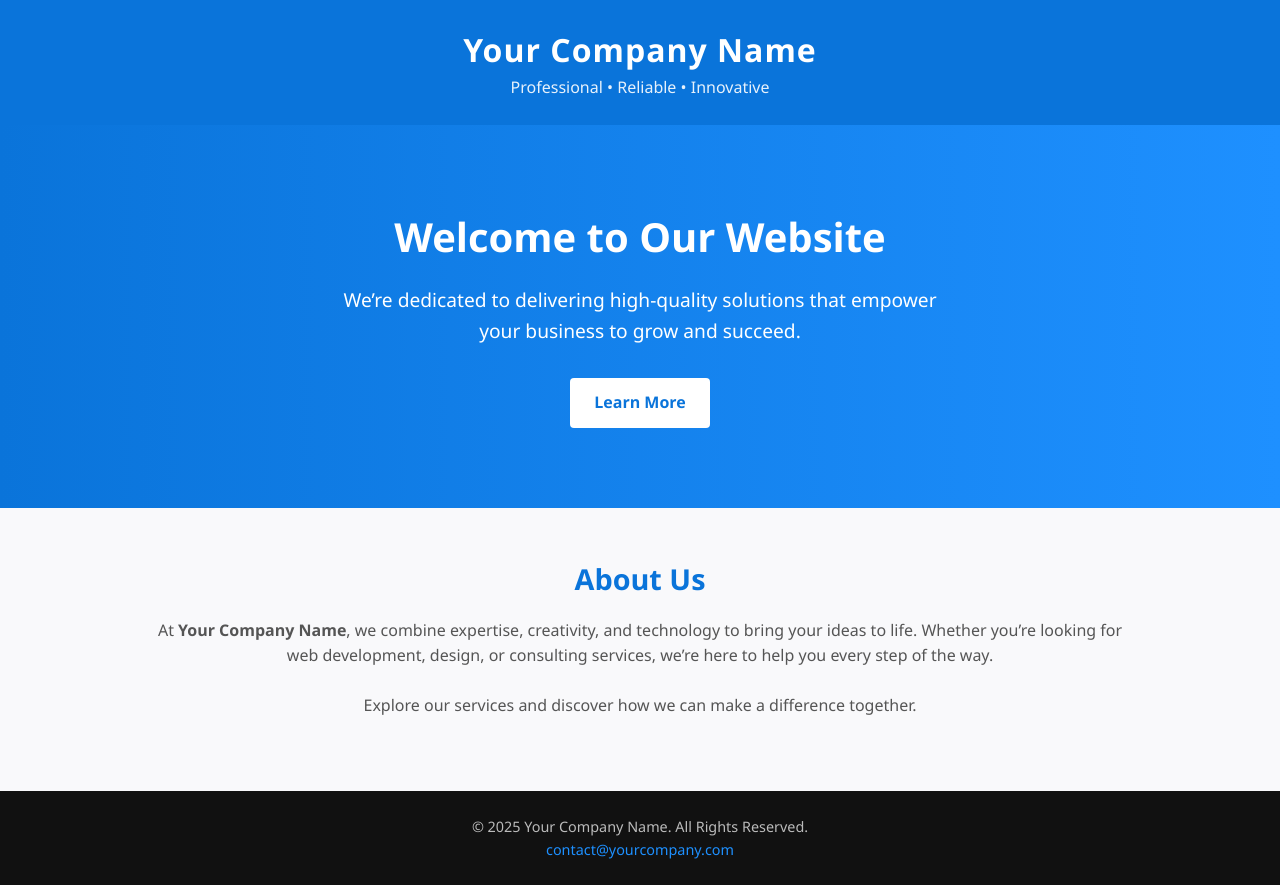
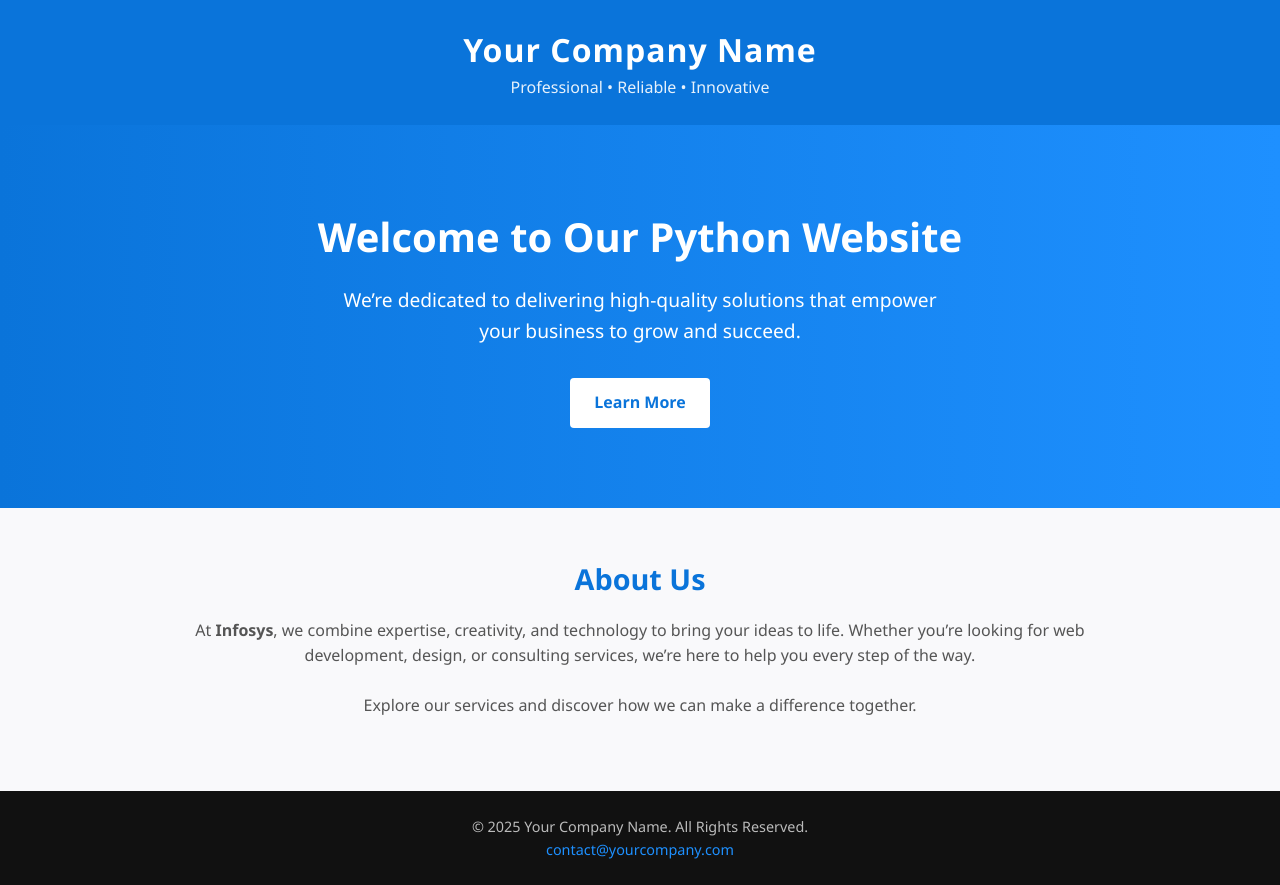
Before and after one commit to nikhil11developer/s3-bucket-repo, a plain HTML site: page index.html in a window 1280 px wide. Drawn offline with Linux system fonts and the light colour scheme.

Commit message:
Update index.html

```diff
--- a/index.html
+++ b/index.html
@@ -112,14 +112,14 @@
   </header>
 
   <section class="hero">
-    <h2>Welcome to Our Website</h2>
+    <h2>Welcome to Our Python Website</h2>
     <p>We’re dedicated to delivering high-quality solutions that empower your business to grow and succeed.</p>
     <a href="#about">Learn More</a>
   </section>
 
   <main id="about">
     <h3>About Us</h3>
-    <p>At <strong>Your Company Name</strong>, we combine expertise, creativity, and technology to bring your ideas to life. Whether you’re looking for web development, design, or consulting services, we’re here to help you every step of the way.</p>
+    <p>At <strong>Infosys</strong>, we combine expertise, creativity, and technology to bring your ideas to life. Whether you’re looking for web development, design, or consulting services, we’re here to help you every step of the way.</p>
     <p>Explore our services and discover how we can make a difference together.</p>
   </main>
 
```
